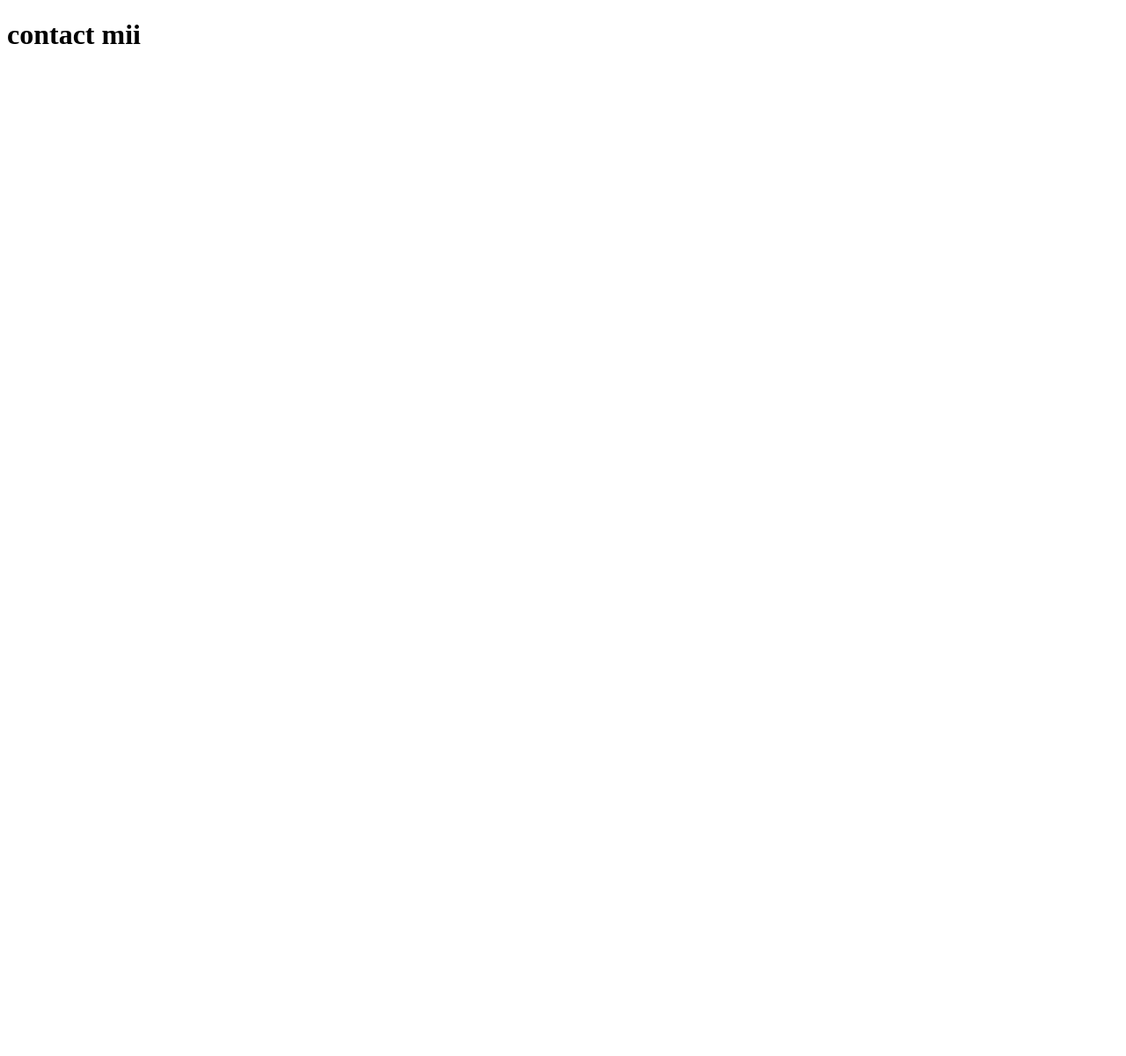
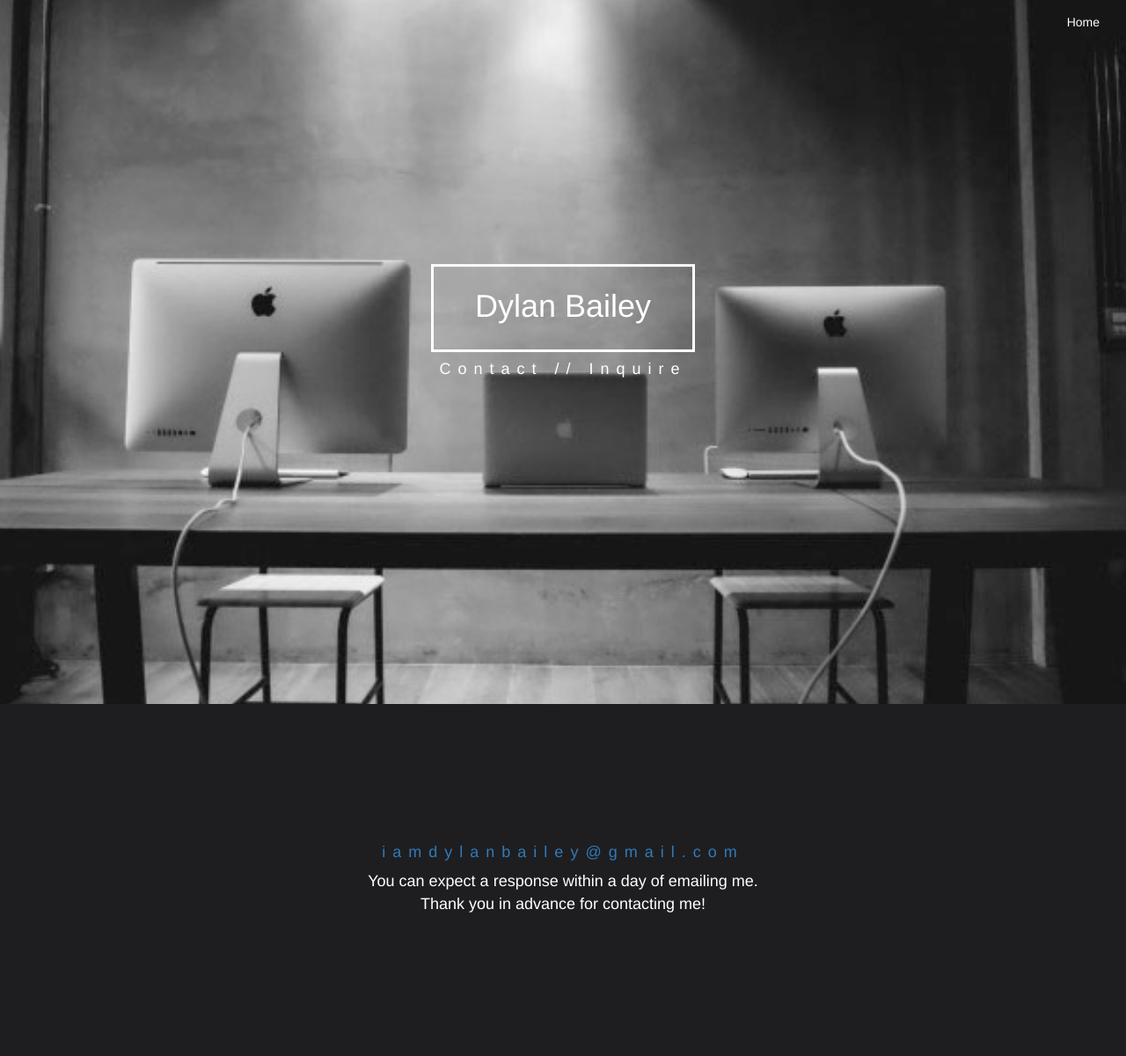
Before and after one commit to dylancbailey/dylanbailey, a plain HTML site: page contact.html in a window 1280 px wide. Shown: the whole page at 88% size. Before the commit the page ends 800 px from the top, so only its background shows below. Drawn offline with nearby package versions, Linux system fonts and the light colour scheme.

Commit message:
Added email to contact page

```diff
--- a/contact.html
+++ b/contact.html
@@ -1,9 +1,48 @@
 <!DOCTYPE html>
 <html>
 <head>
-  <title></title>
+  <title>Dylan Bailey | Contact</title>
+  <link rel="stylesheet" href="https://maxcdn.bootstrapcdn.com/bootstrap/3.3.6/css/bootstrap.min.css">
+  <link rel="stylesheet" type="text/css" href="css/main.css">
+  <meta name="viewport" content="width=device-width, initial-scale=1">
 </head>
 <body>
-<h1>contact mii</h1>
+
+<section class="main">
+  <header class='navbar navbar-static-top'>
+    <nav class='container-fluid' role='navigation'>
+      <div class='navbar-header'>
+        <button type='button' class='navbar-toggle collapsed' data-toggle='collapse' data-target='.navbar-collapse'>
+          <span class='sr-only'>Toggle navigation</span>
+          <span class='icon-bar'></span>
+          <span class='icon-bar'></span>
+          <span class='icon-bar'></span>
+        </button>
+      </div>
+      <ul class='nav navbar-nav navbar-right collapse navbar-collapse text-right'>
+        <li><a href='index.html'>Home</a></li>
+      </ul>
+    </nav>
+  </header>
+  <div class="container logo">
+    <div class="row">
+      <h1 class="text-center center-block name">Dylan Bailey</h1>
+      <h4 class="text-center">Contact // Inquire</h3>
+    </div>
+  </div>
+</section>
+
+
+<section class="about vertical-center" id="about">
+  <div class="container">
+    <div class="row">
+    <h4 class="text-center col-md-12 col-xs-12"><a href="mailto:iamdylanbailey@gmail.com?Subject=Hello">iamdylanbailey@gmail.com</a></h4>
+      <p class="text-center col-md-12 col-xs-12">You can expect a response within a day of emailing me.<br>Thank you in advance for contacting me!</p>
+    </div>
+  </div>
+</section>
+
+<script src="http://code.jquery.com/jquery-1.11.3.min.js"></script>
+<script src="https://maxcdn.bootstrapcdn.com/bootstrap/3.3.6/js/bootstrap.min.js"></script>
 </body>
 </html>
--- a/css/main.css
+++ b/css/main.css
@@ -87,6 +87,15 @@
       color: #337ab7;
     }
 
+
+    /* CONTACT PAGE */
+
+
+    .about a {
+      text-decoration: none;
+    }
+
+
     @media screen and (max-width: 991px) {
       .classWithPad {
         margin: 50px 0;
```
Also changed, not shown: index.html (+1 -1 lines).
